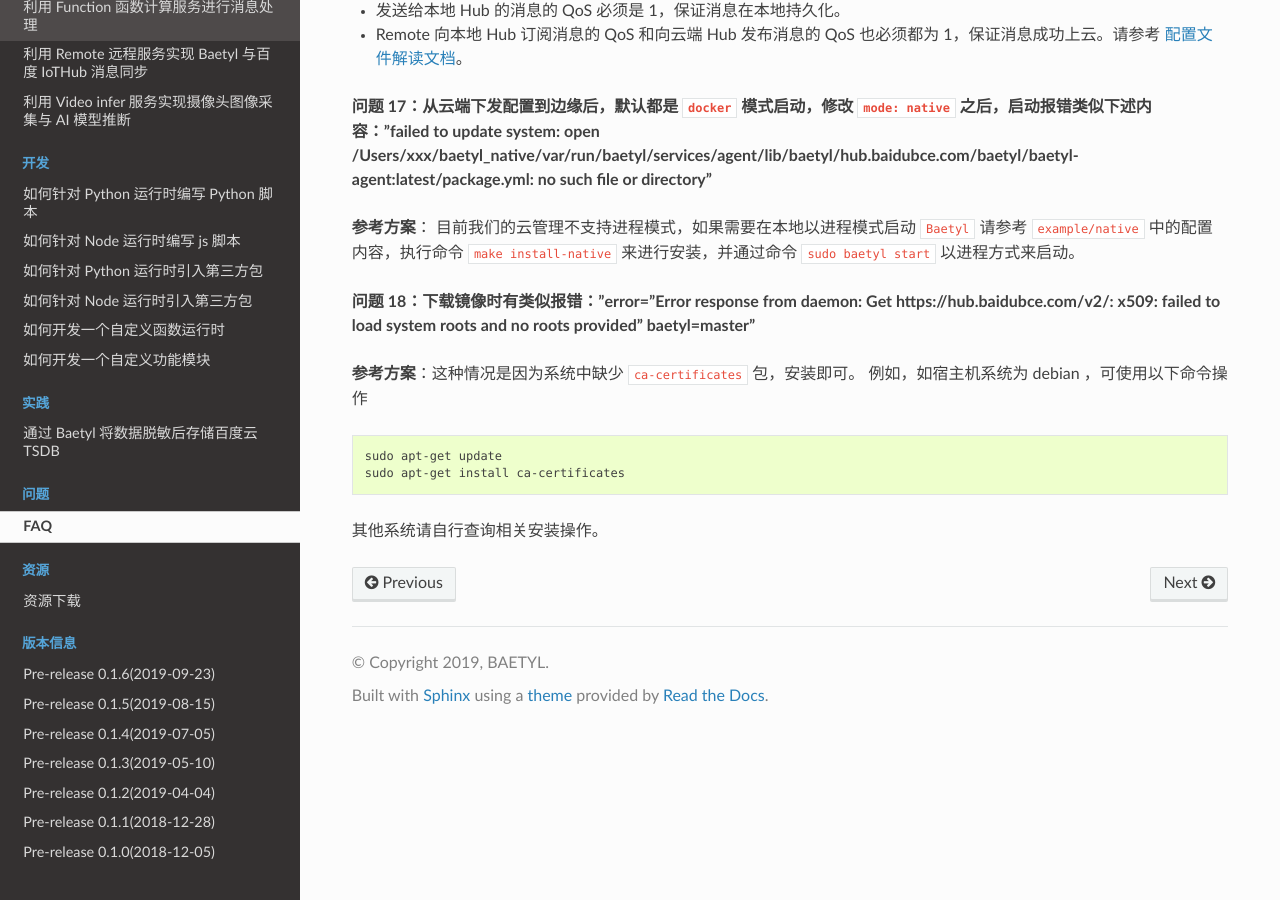
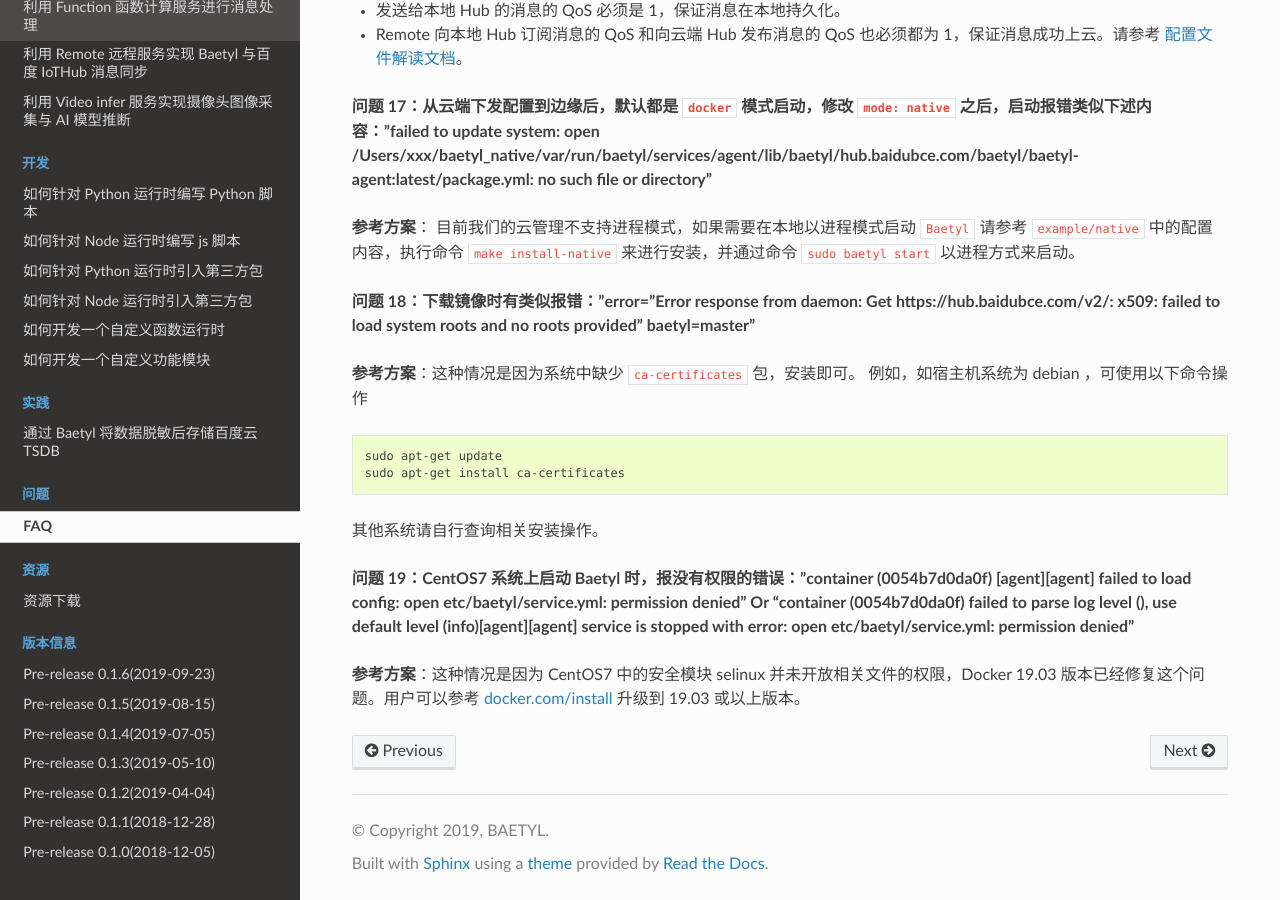
Before and after one commit to baetyl/baetyl-docs-cn, a Sphinx documentation site: the page built from docs/FAQ.md, in a window 1280 px wide and 900 px high, scrolled down 3501 px. Built offline with Sphinx 7.4.7 and the Read the Docs theme 2.0.0, drawn with Linux system fonts in a browser that asks for light colours.

Commit message:
bce-iot-10490: add faq of selinux error (#13)

````diff
--- a/docs/FAQ.md
+++ b/docs/FAQ.md
@@ -144,3 +144,7 @@
 ```
 
 其他系统请自行查询相关安装操作。
+
+**问题 19：CentOS7 系统上启动 Baetyl 时，报没有权限的错误："container (0054b7d0da0f) [agent][agent] failed to load config: open etc/baetyl/service.yml: permission denied" Or "container (0054b7d0da0f) failed to parse log level (), use default level (info)[agent][agent] service is stopped with error: open etc/baetyl/service.yml: permission denied"**
+
+**参考方案**：这种情况是因为 CentOS7 中的安全模块 selinux 并未开放相关文件的权限，Docker 19.03 版本已经修复这个问题。用户可以参考 [docker.com/install](https://docs.docker.com/install/linux/docker-ce/centos/) 升级到 19.03 或以上版本。
````
